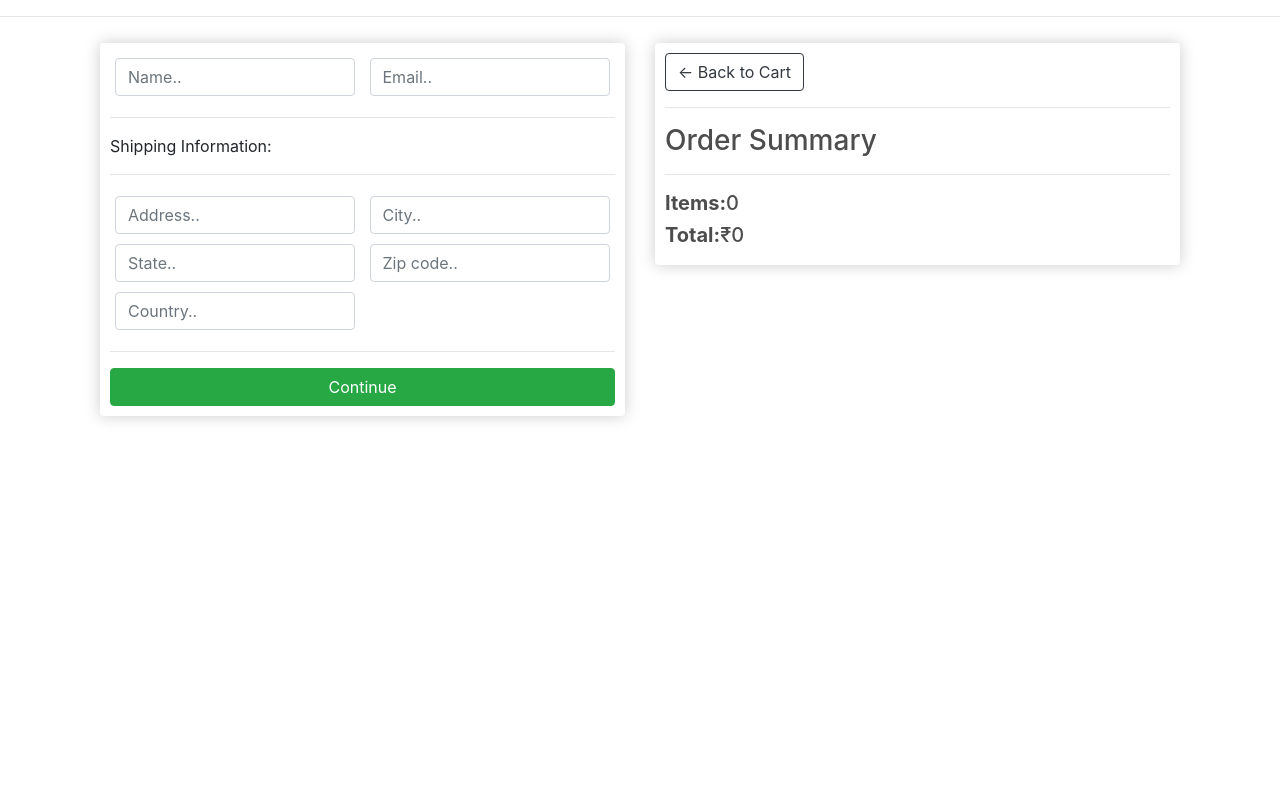
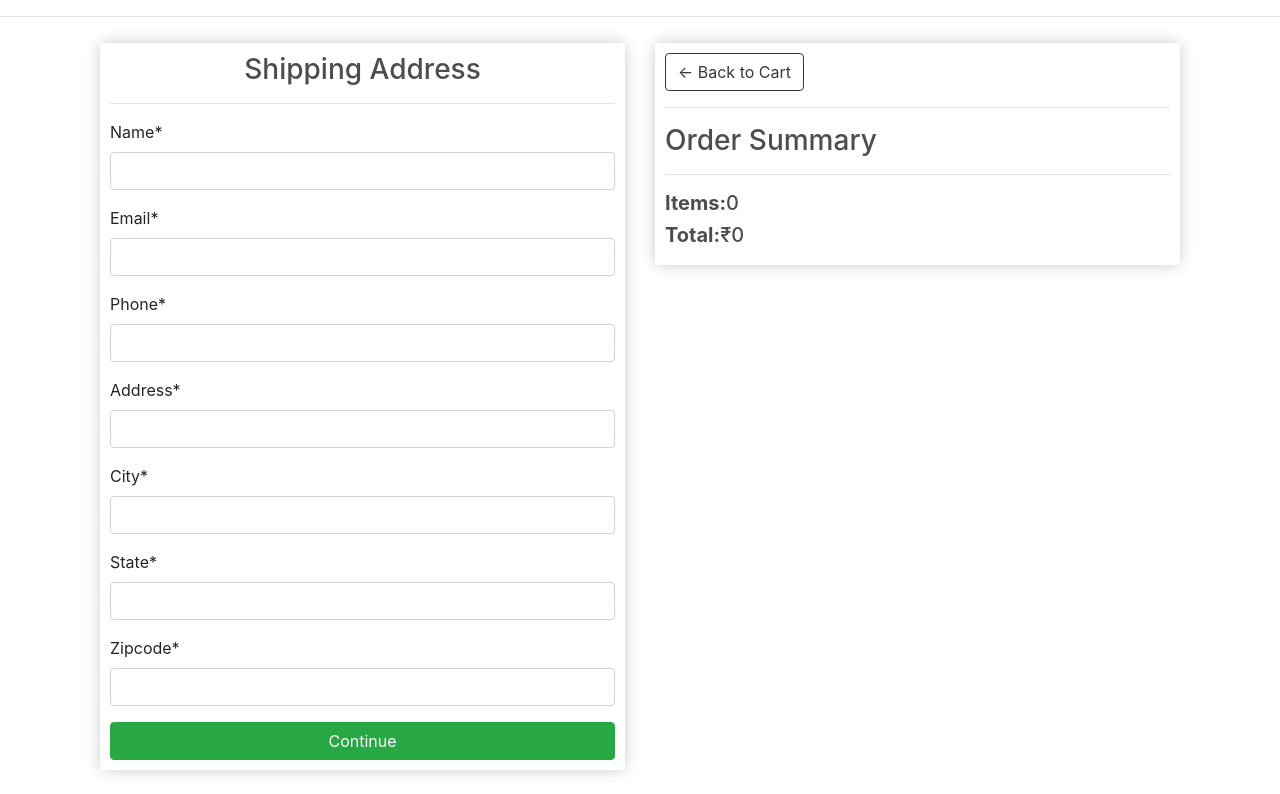
Before and after one commit to c4ndyfl1p/ecommerce, a Django app: page /checkout/ in a window 1280 px wide. Shown: the part 57-851 px from the top of the page. Before the commit the page ends 478 px from the top, so only its background shows below. Run offline with Django 3.2, Linux system fonts and the light colour scheme; some libraries are stand-ins or nearby versions.

Commit message:
Checkout
-  completed checkouut
-cart gets empty
- email receipt

```diff
--- a/store/models.py
+++ b/store/models.py
@@ -2,6 +2,7 @@ from django.db import models
 from django.contrib.auth.models import User
 from django.db.models.signals import post_save
 from django.dispatch import receiver
+from django.forms import ModelForm
 
 # Create your models here.
 class Customer(models.Model):
@@ -19,8 +20,8 @@ class Customer(models.Model):
     def save_user_customer(sender, instance, **kwargs):
         instance.customer.save()
 
-    # def __str__(self):
-    #     return self.user
+    def __str__(self):
+         return self.user.username
 
 class Product(models.Model):
     name = models.CharField(max_length=200, null=True)
@@ -87,10 +88,18 @@ class OrderItem(models.Model):
 
 
 
+
+
+
+
 class ShippingAddress(models.Model):
     customer = models.ForeignKey(Customer, on_delete = models.SET_NULL, null=True, blank=True)
     order = models.ForeignKey(Order, on_delete = models.SET_NULL, null=True, blank=True)
+    name = models.CharField(max_length=20, null=True)
+    phone = models.CharField(max_length=20, null=True)
+    email = models.EmailField()
     address = models.CharField(max_length=200, null=True)
+    reference = models.CharField(max_length=200, null=True)
     city = models.CharField(max_length=200, null=True)
     state = models.CharField(max_length=200, null=True)
     zipcode = models.CharField(max_length=200, null=True)
--- a/store/templates/store/checkout.html
+++ b/store/templates/store/checkout.html
@@ -1,42 +1,21 @@
 {% extends 'store/main.html' %}
 {% load static %}
+{% load crispy_forms_tags %}
 {% block content %}
 <div class = container>
      <div class="row">
 		<div class="col-lg-6">
 			<div class="box-element" id="form-wrapper">
-				<form id="form">
-					<div id="user-info">
-						<div class="form-field">
-							<input required class="form-control" type="text" name="name" placeholder="Name..">
-						</div>
-						<div class="form-field">
-							<input required class="form-control" type="email" name="email" placeholder="Email..">
-						</div>
-					</div>
 
-					<div id="shipping-info">
-						<hr>
-						<p>Shipping Information:</p>
-						<hr>
-						<div class="form-field">
-							<input class="form-control" type="text" name="address" placeholder="Address..">
-						</div>
-						<div class="form-field">
-							<input class="form-control" type="text" name="city" placeholder="City..">
-						</div>
-						<div class="form-field">
-							<input class="form-control" type="text" name="state" placeholder="State..">
-						</div>
-						<div class="form-field">
-							<input class="form-control" type="text" name="zipcode" placeholder="Zip code..">
-						</div>
-						<div class="form-field">
-							<input class="form-control" type="text" name="country" placeholder="Country..">
-						</div>
-					</div>
+				<form method = "POST">
+					<h3 style="text-align: center;">Shipping Address</h3>
+					<hr/>
 
-					<hr>
+					{% csrf_token %}
+
+					{{ form|crispy }}
+
+
 					<input id="form-button" class="btn btn-success btn-block" type="submit" value="Continue">
 				</form>
 			</div>
@@ -56,7 +35,7 @@
 				<hr>
 
 				{% for item in items%}
-				<div class="cart-row">
+				<div class="cart-row cart_display" data-quantity="{{item.quantity}}">
 					<div style="flex:2"><img class="row-image" src="{{item.product.imageURL}}"></div>
 					<div style="flex:2"><p>{{item.product.name}}</p></div>
 					<div style="flex:1"><p>&#8377;{{item.product.price}}</p></div>
@@ -69,4 +48,15 @@
 		</div>
 	</div>
 </div>
+<script>
+	var cart_display = document.getElementsByClassName('cart_display')
+
+	for(var i=0; i<cart_display.length; i++){
+		if(cart_display[i].dataset.quantity == 0){
+		cart_display[i].style.display="none"
+		}
+	}
+
+</script>
+
 {% endblock content %}
--- a/store/views.py
+++ b/store/views.py
@@ -3,18 +3,29 @@ from django.http import JsonResponse
 import json
 from django import forms
 from .models import *
+from django.forms import ModelForm
 from django.contrib.auth.forms import UserCreationForm, AuthenticationForm
 from django.contrib.auth import login, logout, authenticate
 from django.contrib import messages
 from django.conf import settings
 from django.core.mail import send_mail
+from django.contrib.auth.models import User
+import random
 
 # Create your views here.
+class transaction_id():
+    transaction= random.randint(1,10000000)
+
+    def transaction_id():
+        transaction1 = transaction_id.transaction
+        return transaction1
+
+
 def store(request):
 
     if request.user.is_authenticated:
         customer = request.user.customer
-        order, created = Order.objects.get_or_create(customer = customer, complete=False)
+        order, created = Order.objects.get_or_create(customer = customer, transaction_id= transaction_id.transaction_id(), complete=False)
         items = order.orderitem_set.all()
         cartItems = order.get_cart_items
     else:
@@ -34,7 +45,7 @@ from django.views.decorators.csrf import csrf_exempt
 def cart(request):
     if request.user.is_authenticated:
         customer = request.user.customer
-        order, created = Order.objects.get_or_create(customer = customer, complete=False)
+        order, created = Order.objects.get_or_create(customer = customer, transaction_id= transaction_id.transaction_id(), complete=False)
         items = order.orderitem_set.all()
         cartItems = order.get_cart_items
     else:
@@ -47,12 +58,44 @@ def cart(request):
     context = {'items':items, 'order': order, 'cartItems': cartItems}
     return render(request, 'store/cart.html', context)
 
+class GetAddress(ModelForm):
+    class Meta():
+        model = ShippingAddress
+        fields = ['name','email','phone','address', 'city', 'state', 'zipcode']
+
 def checkout(request):
     if request.user.is_authenticated:
         customer = request.user.customer
-        order, created = Order.objects.get_or_create(customer = customer, complete=False)
+        products = Product.objects.all()
+        order, created = Order.objects.get_or_create(customer = customer, transaction_id= transaction_id.transaction_id(), complete=False)
         items = order.orderitem_set.all()
+        user = User.objects.all()
         cartItems = order.get_cart_items
+        if request.method == "POST":
+            form = GetAddress(request.POST)
+            if form.is_valid():
+                address = form.save()
+                address.customer = customer
+                address.order = order
+                name = form.data.get('name')
+                email = form.data.get('email')
+                address.save()
+                subject = f'Jar-3D-Wale - Order#{address.order.transaction_id}'
+                message = f'Hi {name},\nThank you for shopping on JARThreeDeeWale!! \nYour order of Rs.{address.order.get_cart_total} is registered.\n\
+Your order will be delivered to {name}, {address.address}, {address.state}, PIN:{address.zipcode}'
+                email_from = settings.EMAIL_HOST_USER
+                recipient_list = [email, ]
+                send_mail( subject, message, email_from, recipient_list )
+
+
+
+                for product in products:
+                    orderItem, created = OrderItem.objects.get_or_create(order=order, product=product)
+                    orderItem.quantity = 0
+                    orderItem.save()
+
+                return redirect("/")
+
     else:
         # when user is not logged on. Creating manual 0 values
         # so no error is thrown
@@ -60,7 +103,8 @@ def checkout(request):
         order = {'get_cart_total':0, 'get_cart_items':0}
         cartItems= 0
 
-    context = {'items':items, 'order': order, 'cartItems': cartItems}
+    form = GetAddress
+    context = {'items':items, 'order': order, 'cartItems': cartItems, 'form': form}
     return render(request, 'store/checkout.html', context)
 
 def updateItem(request):
@@ -73,7 +117,7 @@ def updateItem(request):
 
     customer = request.user.customer
     product = Product.objects.get(id=productId)
-    order, created = Order.objects.get_or_create(customer=customer, complete=False)
+    order, created = Order.objects.get_or_create(customer=customer, transaction_id= transaction_id.transaction_id(), complete=False)
 
     orderItem, created = OrderItem.objects.get_or_create(order=order, product=product)
 
```
Also changed, not shown: store/templates/store/cart.html (+12 -2 lines), store/migrations/0010_comment.py (added), store/migrations/0011_auto_20201023_1236.py (added).
